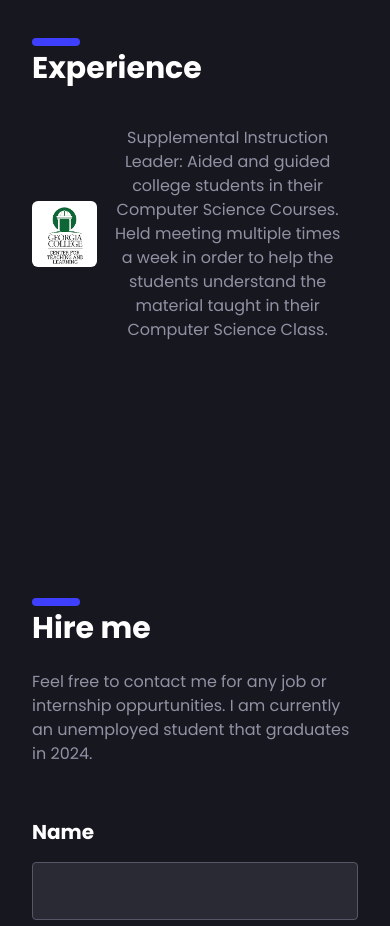
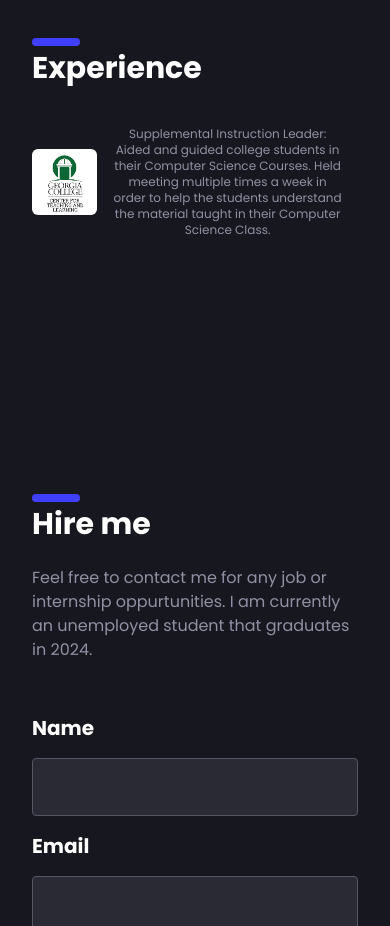
Before and after one commit to jayp822/my-portfolio, a website: page index.html in a window 390 px wide. Shown: the part 2880-3806 px from the top of the page. Drawn offline with nearby package versions, Linux system fonts and the light colour scheme; files that its build step writes are made by us from their sources.

Commit message:
updated 10

```diff
--- a/index.html
+++ b/index.html
@@ -266,7 +266,7 @@ Tailwind CSS</pre>
 
 				<div class="flex items-center justify-items-start md:justify-items-left">
 					<img class=" w-1/5 md:w-1/5 lg:w-1/6 rounded-md" src="img/download.png" alt="GCSU">
-					<p class="mx-4 text-secondary text-center md:text-sm">Supplemental Instruction Leader: Aided and guided college
+					<p class="mx-4 text-secondary text-center text-xs md:text-sm ">Supplemental Instruction Leader: Aided and guided college
 						students in their Computer Science Courses. Held meeting multiple times a week in order to help
 						the students understand the material taught in their Computer Science Class. </p>
 
```
